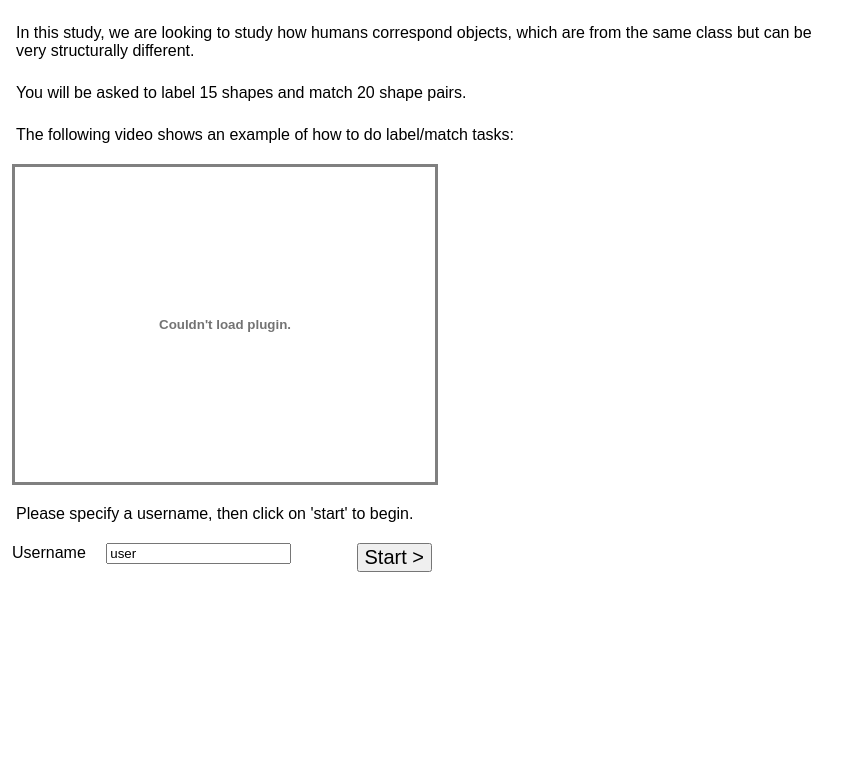
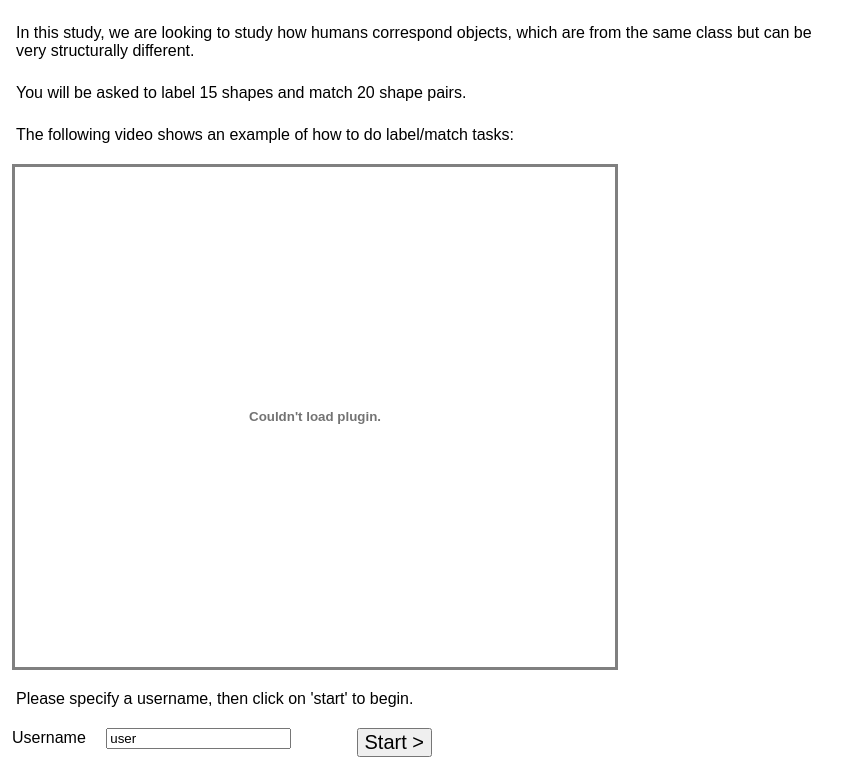
Before and after one commit to sue142857/3D-Interactive-Website-for-Shape-Part-Correspondence, a PHP site: page / in a window 1280 px wide. Shown: the part 60-821 px from the top of the page, without its empty margins (0-862 px from the left). Before the commit the page ends 632 px from the top, so only its background shows below. Run offline with PHP 8.4, Linux system fonts and the light colour scheme.

Commit message:
adjust frame size of video.

```diff
--- a/index.php
+++ b/index.php
@@ -22,7 +22,7 @@
 		}
 		#instruction-video{
 			border: 3px solid gray;
-			width:420px;
+			width:600px;
 		}
 		#login{
 			width:420px;
@@ -57,7 +57,7 @@
 			</p>
 			<div id='instruction-video'>
 				<embed src="http://player.youku.com/player.php/sid/XMTQxMzY3MDI0MA==/v.swf"
-					   allowFullScreen="true" quality="high" width="420" height="315" align="middle"
+					   allowFullScreen="true" quality="high" width="600" height="500" align="middle"
 					   allowScriptAccess="always" type="application/x-shockwave-flash"></embed>
 			</div>
 			<p>
```
